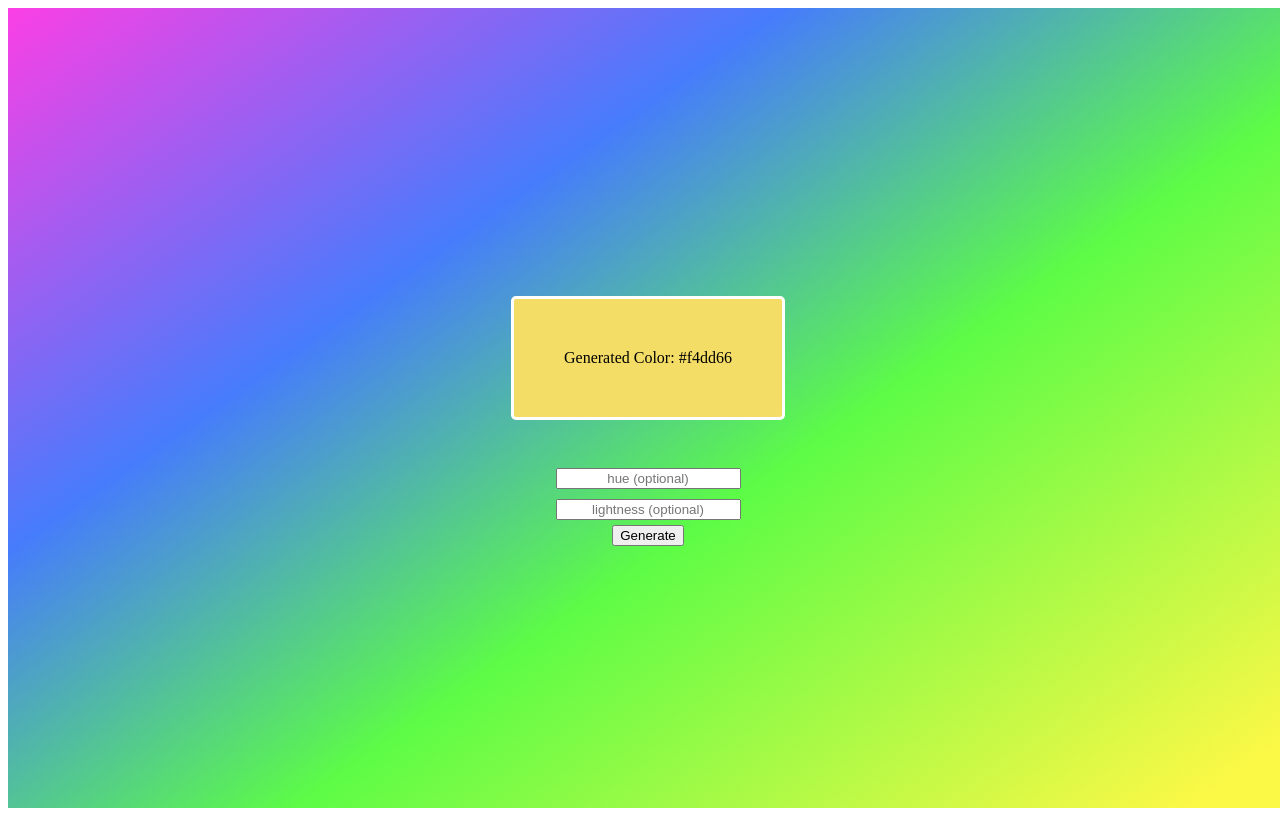
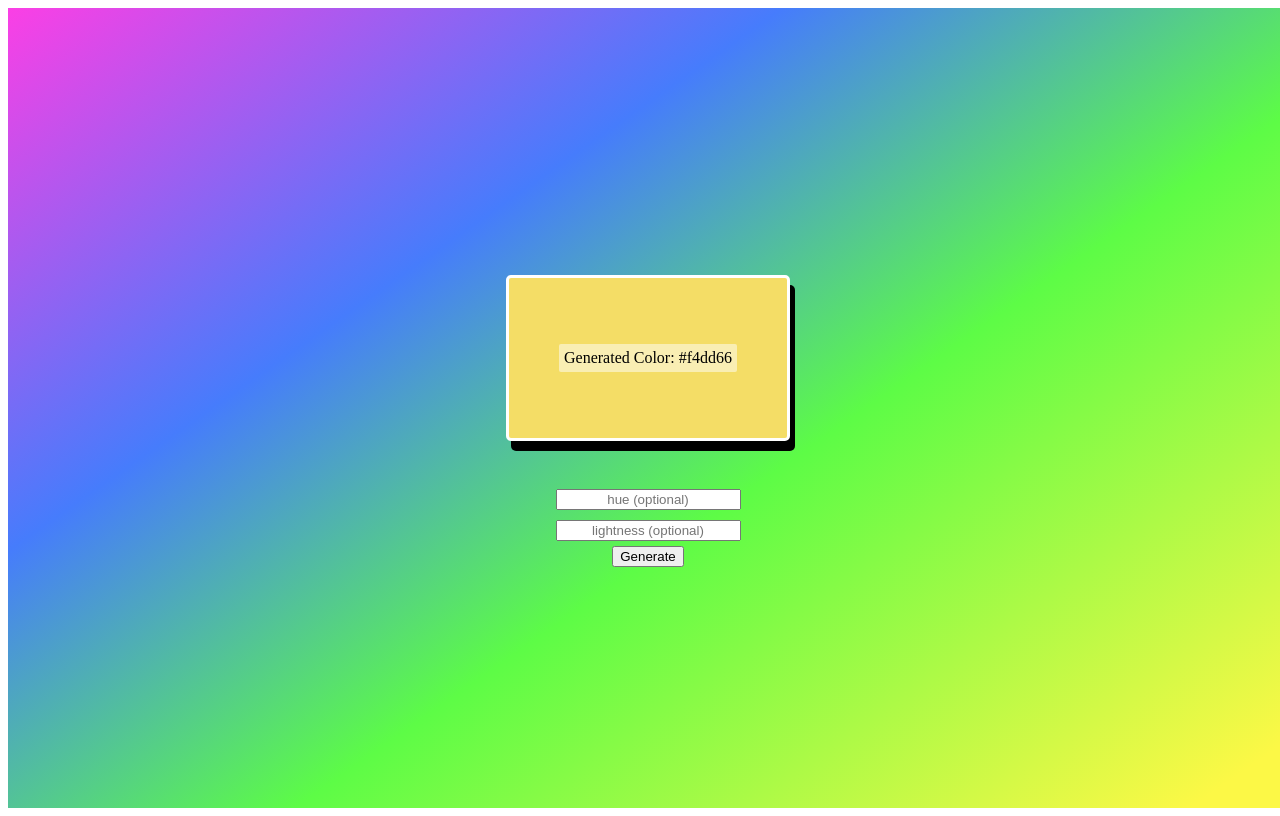
Before and after one commit to bdefner/react-random-color-generator, a React (Create React App) app: page / in a window 1280 px wide. Built offline with nearby package versions, Linux system fonts and the light colour scheme.

Commit message:
Improve styling
finale touches on the style for submitting project

```diff
--- a/src/App.js
+++ b/src/App.js
@@ -35,9 +35,20 @@ function App() {
           border: 'solid white',
           borderRadius: '5px',
           margin: '25px',
+          transition: 'all 1s ease',
+          boxShadow: '5px 10px',
         }}
       >
-        Generated Color: {randomColor}
+        <p
+          style={{
+            backgroundColor: 'rgba(255, 255, 255, 0.5)',
+            padding: '5px',
+            border: 'solid 0px',
+            borderRadius: '2px',
+          }}
+        >
+          Generated Color: {randomColor}
+        </p>
       </div>
       <br />
       <input
```
